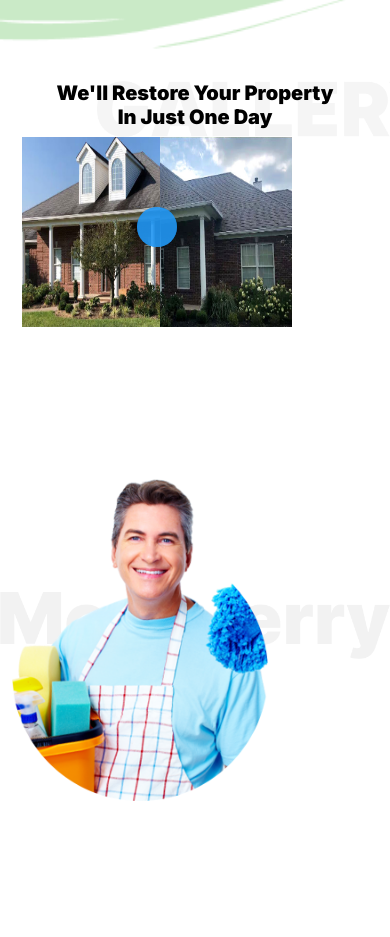
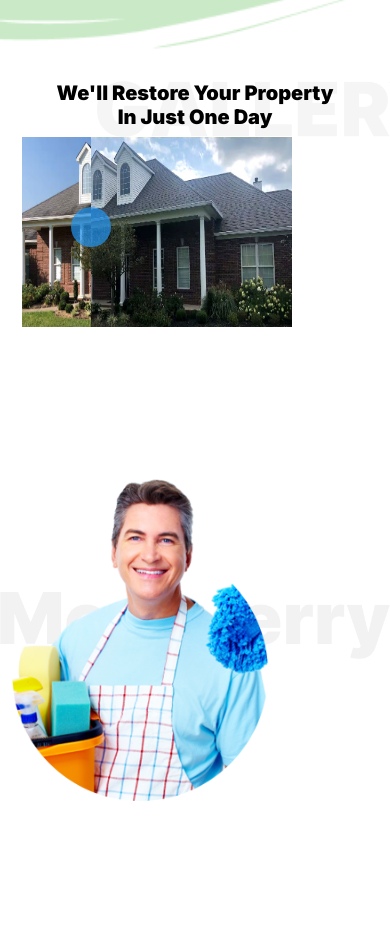
Before and after one commit to harishankarprajapati/the-fun-gis, a plain HTML site: page index.html in a window 390 px wide. Shown: the part 3853-4790 px from the top of the page. Drawn offline with nearby package versions, Linux system fonts and the light colour scheme.

Commit message:
mj;,kj,mhglj

```diff
--- a/css/responsive.css
+++ b/css/responsive.css
@@ -68,11 +68,11 @@
     width: 100%;
   }
   .img-comp-img.img-comp-overlay{
-    width: 138px !important;
+    width: 138px ;
   }
   .img-comp-slider {
     top: 70px !important;
-        left: 115px !important;
+        left: 115px;
     }
     .sec-a-b-img {
       width: 270px;
--- a/index.html
+++ b/index.html
@@ -233,7 +233,7 @@
             <h4 class="sec-gall-main-n">We'll Restore Your Property<br>
                 In Just One Day</h4>
             <div class="row">
-                <div class="col-lg-6">
+                <!-- <div class="col-lg-6">
                     <div class="img-comp-container">
                         <div class="img-comp-img">
                             <img class="sec-a-b-img" src="images/slid-1.jpg">
@@ -242,7 +242,7 @@
                             <img class="sec-a-b-img" src="images/slid-2.jpg">
                         </div>
                     </div>
-                </div>
+                </div> -->
                 <div class="col-lg-6">
                     <div class="img-comp-container">
                         <div class="img-comp-img">
```
